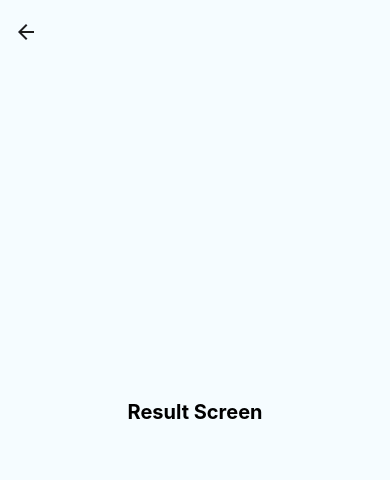
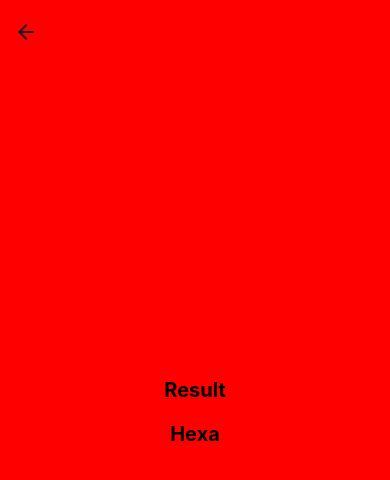
Before and after one commit to HonestLiving/HTH_color, a React Native app in the folder colorDetector/: screen /Result in a window 390 px wide. Shown: the top 480 px of the page. Built offline with nearby package versions, Linux system fonts and the light colour scheme.

Commit message:
Endscreen

```diff
--- a/colorDetector/screens/CameraScreen.js
+++ b/colorDetector/screens/CameraScreen.js
@@ -136,7 +136,7 @@ function CameraScreen(navigation) {
               onPress={() => setImage(null)}
               icon="retweet"
             />
-            <Button title="Save" onPress={savePicture} icon="check" />
+            <Button title="Analyze" onPress={savePicture} icon="check" />
           </View>
         ) : (
           //picture button
--- a/colorDetector/screens/ResultScreen.js
+++ b/colorDetector/screens/ResultScreen.js
@@ -4,7 +4,8 @@ import { View, Text, StyleSheet } from 'react-native';
 function ResultScreen(navigation) {
   return (
     <View style={styles.container}>
-      <Text style={styles.text}>Result Screen</Text>
+      <Text style={styles.text}>Result</Text>
+      <Text style={styles.text}>Hexa</Text>
       {/* Your result view components here */}
     </View>
   );
@@ -15,7 +16,7 @@ const styles = StyleSheet.create({
     flex: 1,
     alignItems: 'center',
     justifyContent: 'center',
-    backgroundColor: '#F5FCFF',
+    backgroundColor: 'red',
     padding: 20,
   },
   text: {
```
